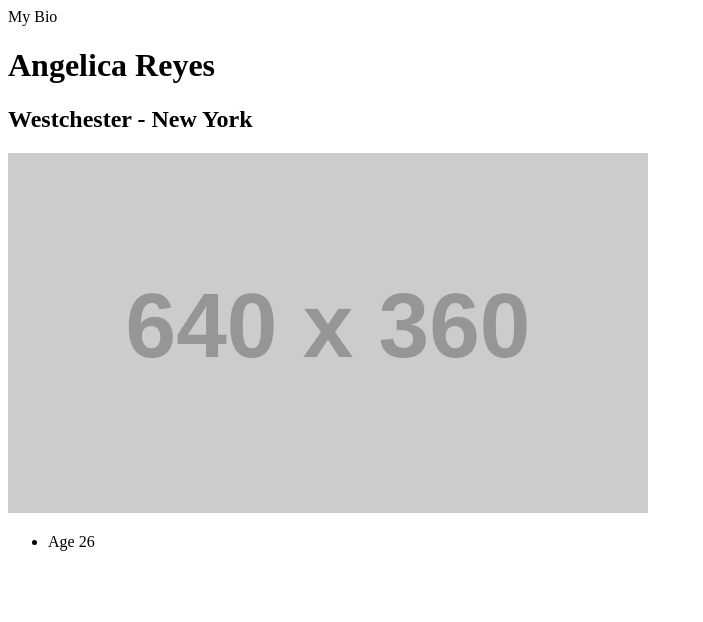
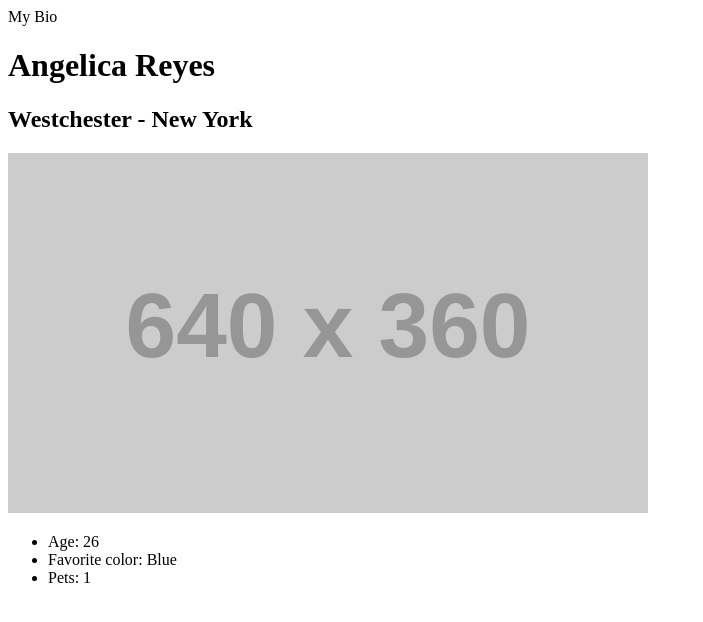
Before and after one commit to angierys22/test-repo, a plain HTML site: page index.html in a window 1280 px wide. Shown: the whole page, without its empty margins (0-703 px from the left). Drawn offline with Linux system fonts and the light colour scheme; placeholder pictures from the web are drawn by us.

Commit message:
upload bio v2

```diff
--- a/index.html
+++ b/index.html
@@ -5,7 +5,10 @@
 <h1>Angelica Reyes</h1>
 <h2>Westchester - New York</h2>
 <a href="google.com"><img src="https://via.placeholder.com/640x360"></a>
-<ul><li>Age 26</li>
+<ul>
+<li>Age: 26</li>
+<li>Favorite color: Blue</li>
+<li>Pets: 1</li>
 </ul>
 </body>
 </html>
```
